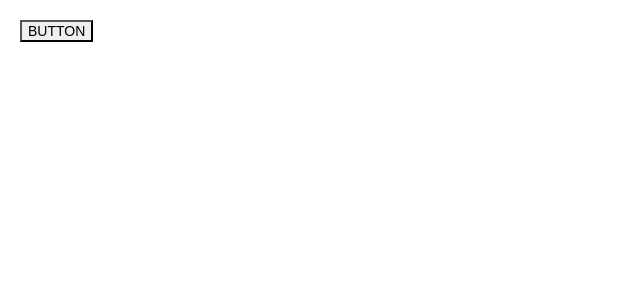
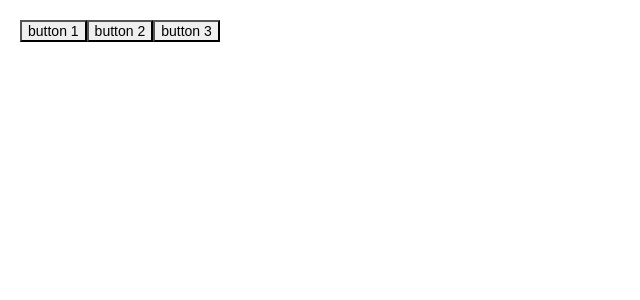
Before and after one commit to petrpida/sda-react-app, a React (Create React App) app: page / in a window 1280 px wide. Shown: the top 300 px of the page, without its empty margins (0-640 px from the left). Built offline with nearby package versions, Linux system fonts and the light colour scheme.

Commit message:
3. adding props buttonName

```diff
--- a/src/App.js
+++ b/src/App.js
@@ -7,7 +7,10 @@ function App() {
     <div>
       {/* <Menu menuName="Menu SDA" menuItems={["odkaz1", "odkaz2", "odkaz3"]} /> */}
       {/* <Game gameName="PISKVORKY" players={2} /> */}
-      <Button />
+      <Button buttonName="button 1"/>
+      <Button buttonName="button 2"/>
+      <Button buttonName="button 3"/>
+
     </div>
   );
 }
--- a/src/sharedComponents/MyButton/index.jsx
+++ b/src/sharedComponents/MyButton/index.jsx
@@ -1,11 +1,11 @@
 import React from "react";
 
-export default function Button() {
+export default function Button({buttonName}) {
   return (
     <button
       onClick={function() {window.alert("You have just clicked on the BUTTON")}}
     >
-      BUTTON
+      {buttonName}
     </button>
   );
 }
```
